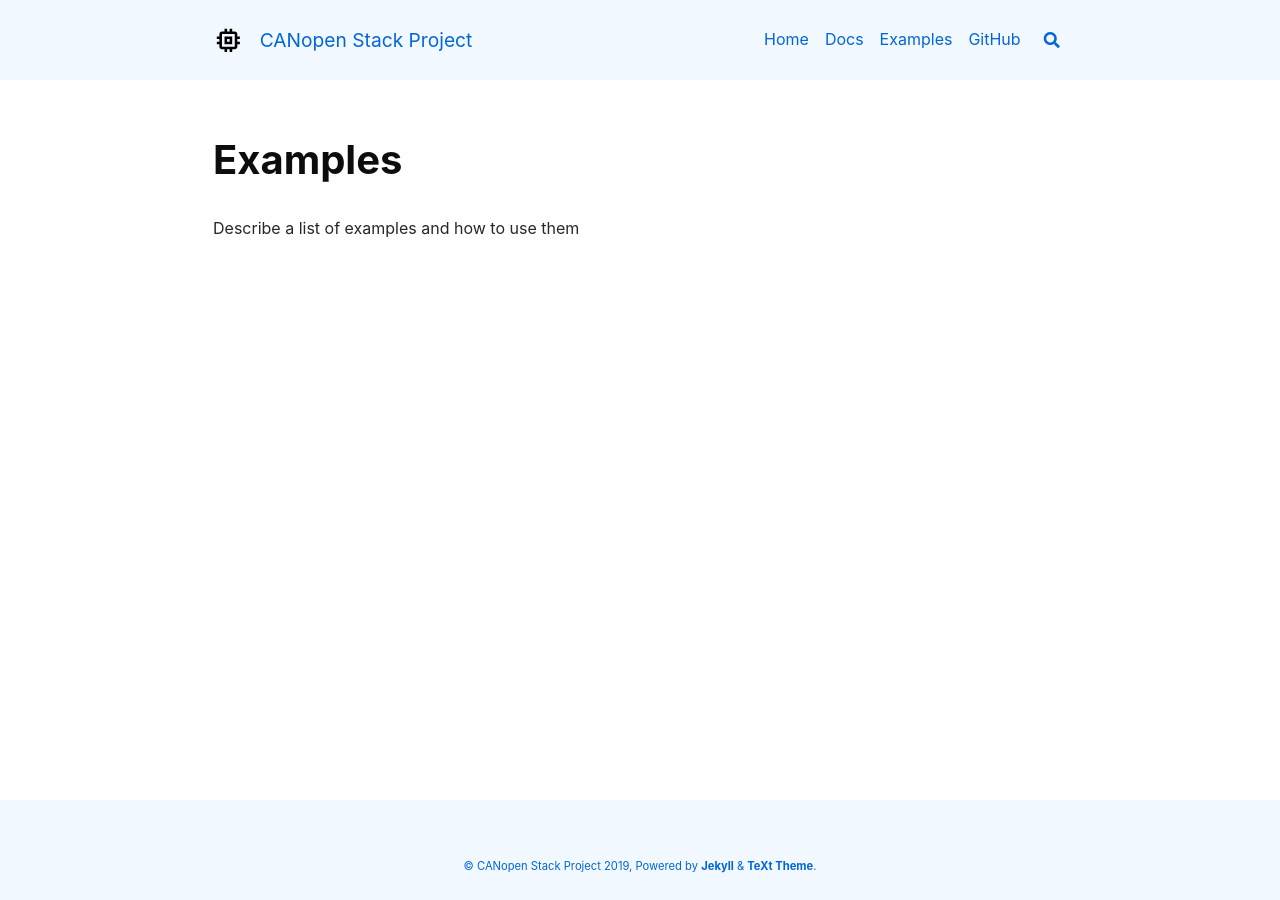
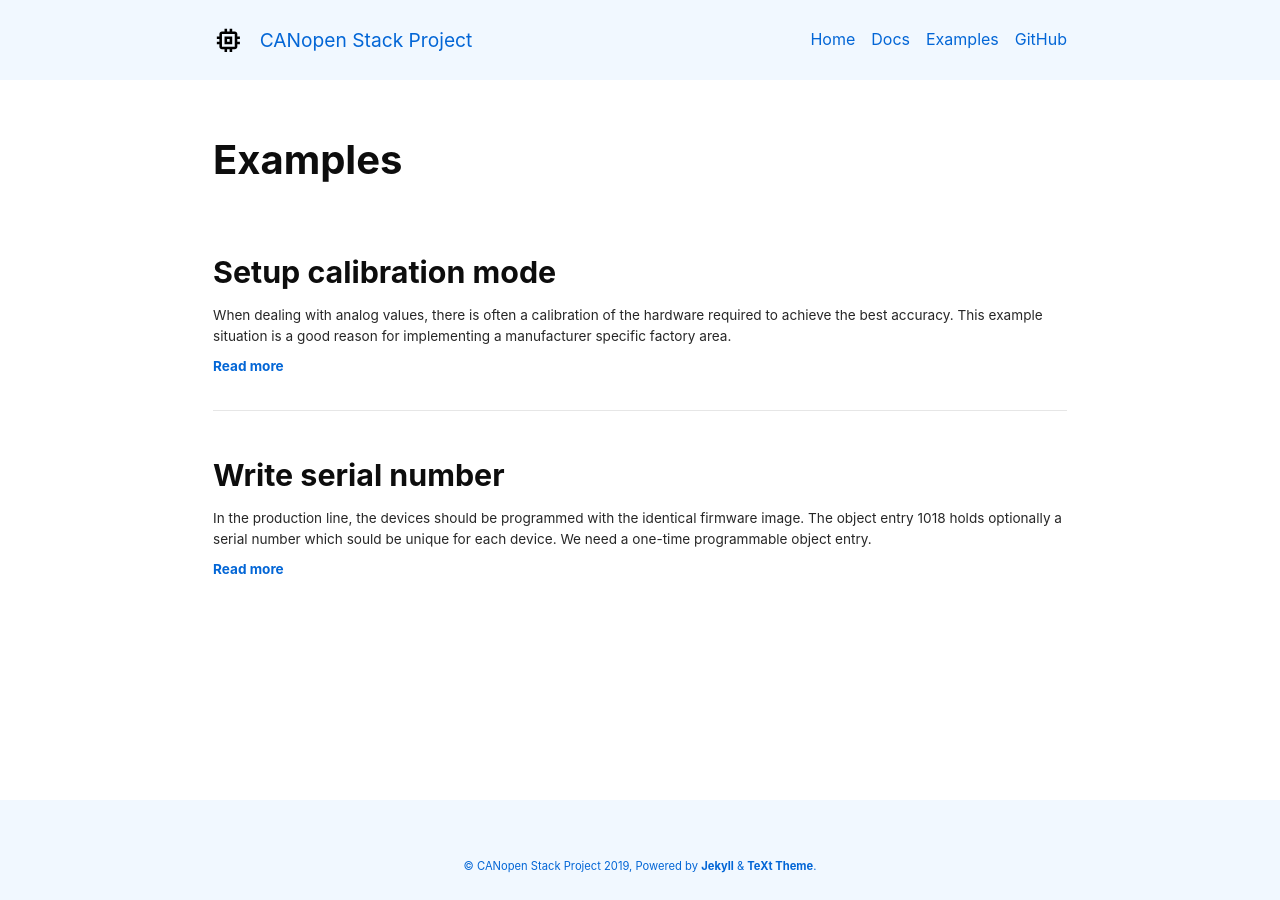
Before and after one commit to embedded-office/canopen-stack, a Jekyll site: the page built from docs/examples/index.html, in a window 1280 px wide. Built offline with Jekyll 4.4.1, drawn with Linux system fonts in a browser that asks for light colours; nearby versions of some CDN libraries.

Commit message:
setup collection for examples and prepare for pagination

```diff
--- a/docs/_config.yml
+++ b/docs/_config.yml
@@ -96,8 +96,8 @@ chart: # false (default), true
 
 ## => Paginate
 ##############################
-# paginate: 8
-# paginate_path: /page:num # don't change this unless for special need
+paginate: 4
+paginate_path: /page:num # don't change this unless for special need
 
 
 ## => Sources
@@ -159,7 +159,7 @@ pageview:
 ## => Search
 ##############################
 search:
-  provider: default # "default" (default), false, "google", "custom"
+  provider: # "default" (default), false, "google", "custom"
 
   ## Google Custom Search Engine
   google:
@@ -187,12 +187,17 @@ exclude:
   - Gemfile
   - Gemfile.lock
   - LICENSE
+  - CNAME
   - README.md
   - jekyll-text-theme.gemspec
   - package-lock.json
   - package.json
   - /node_modules
   - /vendor
+
+collections:
+  examples:
+    output: true
 
 defaults:
   - scope:
--- /dev/null
+++ b/docs/_examples/setup-calibration-mode.md
@@ -0,0 +1,10 @@
+---
+layout: article
+title: Setup calibration mode
+---
+
+When dealing with analog values, there is often a calibration of the hardware required to achieve the best accuracy. This example situation is a good reason for implementing a manufacturer specific factory area.
+
+<!--more-->
+
+The main idea is a collection of object entries, which are visible or at least only writable after a simple identification mechanism.
--- /dev/null
+++ b/docs/_examples/write-serial-number.md
@@ -0,0 +1,10 @@
+---
+layout: article
+title: Write serial number
+---
+
+In the production line, the devices should be programmed with the identical firmware image. The object entry 1018 holds optionally a serial number which sould be unique for each device. We need a one-time programmable object entry.
+
+<!--more-->
+
+The main idea is a manufacturer specific data type, which allows writing into a FLASH memory area if the current FLASH memory area is empty.
--- a/docs/examples/index.md
+++ /dev/null
@@ -1,6 +0,0 @@
----
-layout: page
-title: Examples
----
-
-Describe a list of examples and how to use them
--- a/docs/index.md
+++ b/docs/index.html
@@ -29,13 +29,13 @@ data:
       full_width: true
       style: "max-width: 200px;"
       background_color: "#818181"
-    - title: Super Customizable
-      excerpt: Everything from the object entry types, included services, and more can be configured or set.
+    - title: Super Flexible
+      excerpt: Every object entry access can take any aktion. Standard actions are prepared and are open for manufacturer specific changes.
       actions:
         - text: See Examples
           url: /examples
         - text: Learn More
-          url: /docs/usecase/configuration
+          url: /docs/usecase/dictionary
     - title: Enhanced User Experience
       children:
         - title: Basic Services
```
Also changed, not shown: docs/examples/index.html (added, +10 -0 lines).
